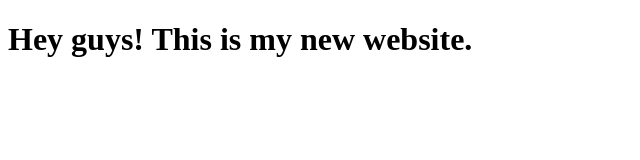
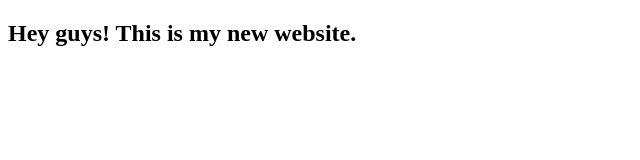
Before and after one commit to Blahwheel/coursera-test, a plain HTML site: page site/index.html in a window 1280 px wide. Shown: the whole page, without its empty margins (0-640 px from the left). Drawn offline with Linux system fonts and the light colour scheme.

Commit message:
Update index.html

```diff
--- a/site/index.html
+++ b/site/index.html
@@ -5,6 +5,6 @@
 <title>the coursera test</title>
 </head>
 <body>
-<h1>Hey guys! This is my new website.</h1>
+<h2>Hey guys! This is my new website.</h2>
 </body>
 </html>
```
